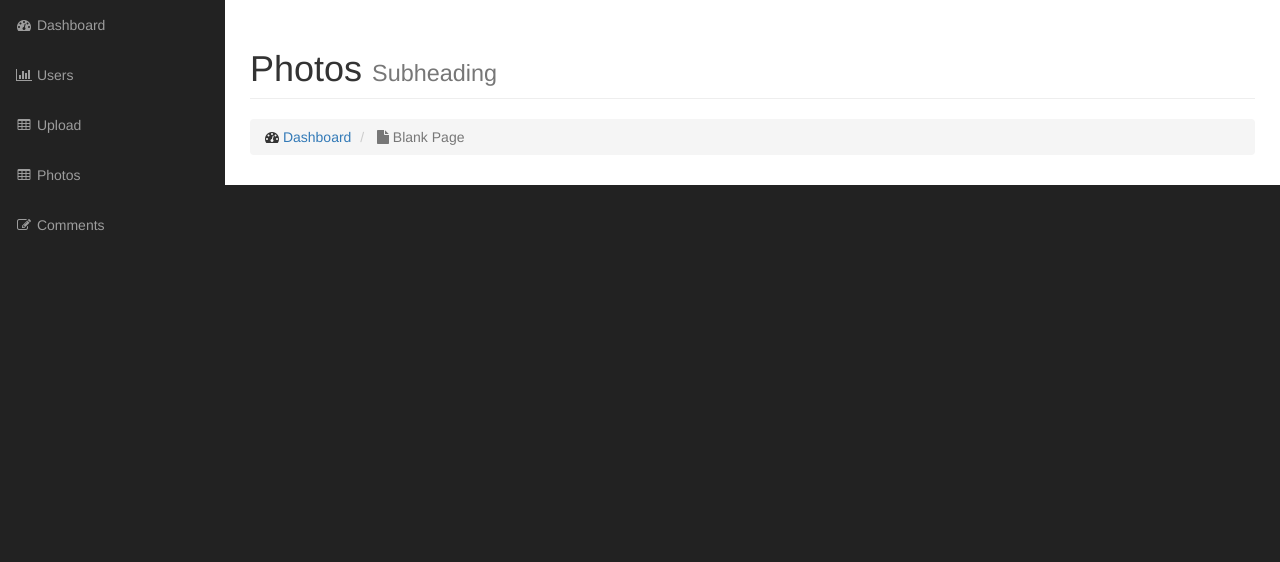
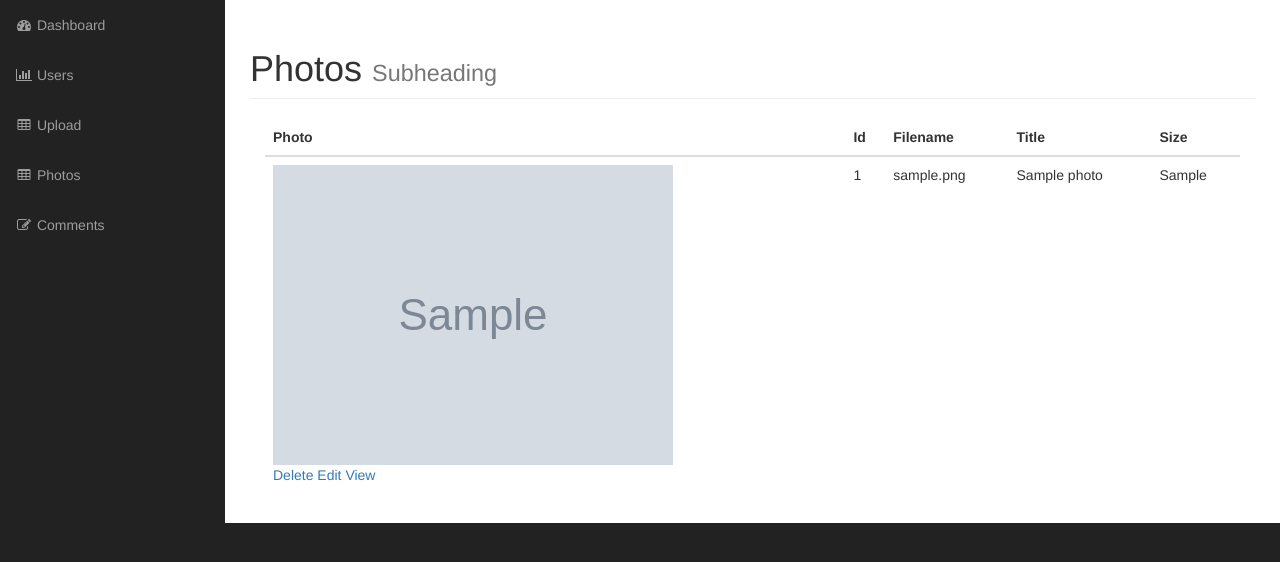
Before and after one commit to rko1985/OOP-PhotoGallery, a PHP site: page /admin/photos.php in a window 1280 px wide. Shown: the part 51-613 px from the top of the page. Run offline with PHP 8.4, Linux system fonts and the light colour scheme; the visitor is signed in with stand-in values (Sample User, id 1); tables that the repository leaves empty or names only in its code hold one stand-in row (values such as "Sample post"); grey boxes marked "Sample" are stand-in pictures; grey boxes labelled with a size stand in for pictures from a placeholder-image service; some libraries are stand-ins or nearby versions.

Commit message:
lesson 119 finished

```diff
--- a/admin/includes/db_object.php
+++ b/admin/includes/db_object.php
@@ -10,10 +10,10 @@ class Db_object {
 
       }
 
-    public static function find_by_id($user_id){
+    public static function find_by_id($id){
 
         global $database;
-        $the_result_array = static::find_by_query("SELECT * FROM " . static::$db_table . " WHERE id = $user_id LIMIT 1");
+        $the_result_array = static::find_by_query("SELECT * FROM " . static::$db_table . " WHERE id = $id LIMIT 1");
 
         return !empty($the_result_array) ? array_shift($the_result_array) : false;
 
--- a/admin/includes/photo.php
+++ b/admin/includes/photo.php
@@ -3,8 +3,8 @@
 class Photo extends Db_object {
 
   protected static $db_table = "photos";
-  protected static $db_table_fields = array('photo_id','title','description', 'filename', 'type','size');
-  public $photo_id;
+  protected static $db_table_fields = array('id','title','description', 'filename', 'type','size');
+  public $id;
   public $title;
   public $description;
   public $filename;
@@ -45,9 +45,15 @@ class Photo extends Db_object {
 
     }
 
+    public function picture_path() {
+
+        return $this->upload_directory.DS.$this->filename;
+
+    }
+
     public function save() {
 
-        if($this->photo_id) {
+        if($this->id) {
 
             $this->update();
 
@@ -92,6 +98,24 @@ class Photo extends Db_object {
         }
     }
 
+
+    public function delete_photo(){
+
+        if($this->delete()) {
+
+            $target_path = SITE_ROOT.DS. 'admin' . DS. $this->picture_path();
+
+            return unlink($target_path) ? true : false;
+
+
+        } else {
+
+            return false;
+
+        }
+
+    }
+
 }
 
 
--- a/admin/photos.php
+++ b/admin/photos.php
@@ -1,4 +1,13 @@
 <?php include("includes/header.php"); ?>
+<?php if(!$session->is_signed_in()){ redirect("login.php"); } ?>
+
+
+<?php
+
+$photos = Photo::find_all();
+
+?>
+
 
         <!-- Navigation -->
         <nav class="navbar navbar-inverse navbar-fixed-top" role="navigation">
@@ -26,14 +35,38 @@
                           Photos
                           <small>Subheading</small>
                       </h1>
-                      <ol class="breadcrumb">
-                          <li>
-                              <i class="fa fa-dashboard"></i>  <a href="index.html">Dashboard</a>
-                          </li>
-                          <li class="active">
-                              <i class="fa fa-file"></i> Blank Page
-                          </li>
-                      </ol>
+                      <div class="col-md-12">
+                            <table class="table table-hover">
+                                <thead>
+                                    <tr>
+                                        <th>Photo</th>
+                                        <th>Id</th>
+                                        <th>Filename</th>
+                                        <th>Title</th>
+                                        <th>Size</th>
+                                    </tr>
+                                </thead>
+                                <tbody>
+
+                                    <?php  foreach($photos as $photo) : ?>
+                                    <tr>
+                                        <td>
+                                            <img src="<?php echo $photo->picture_path(); ?>" alt="">
+                                            <div class="pictures_link">
+                                                <a href="delete_photo.php?id=<?php echo $photo->id; ?>">Delete</a>
+                                                <a href="#">Edit</a>
+                                                <a href="#">View</a>
+                                            </div>
+                                        </td>
+                                        <td><?php echo $photo->id; ?></td>
+                                        <td><?php echo $photo->filename; ?></td>
+                                        <td><?php echo $photo->title; ?></td>
+                                        <td><?php echo $photo->size; ?></td>
+                                    </tr>
+                                    <?php endforeach; ?>
+                                </tbody>
+                            </table> <!--End of Table -->
+                      </div>
                   </div>
               </div>
               <!-- /.row -->
```
Also changed, not shown: admin/delete_photo.php (added, +26 -0 lines), admin/includes/admin_content.php (+6 -1 lines), admin/images/jie.jpg (deleted).
